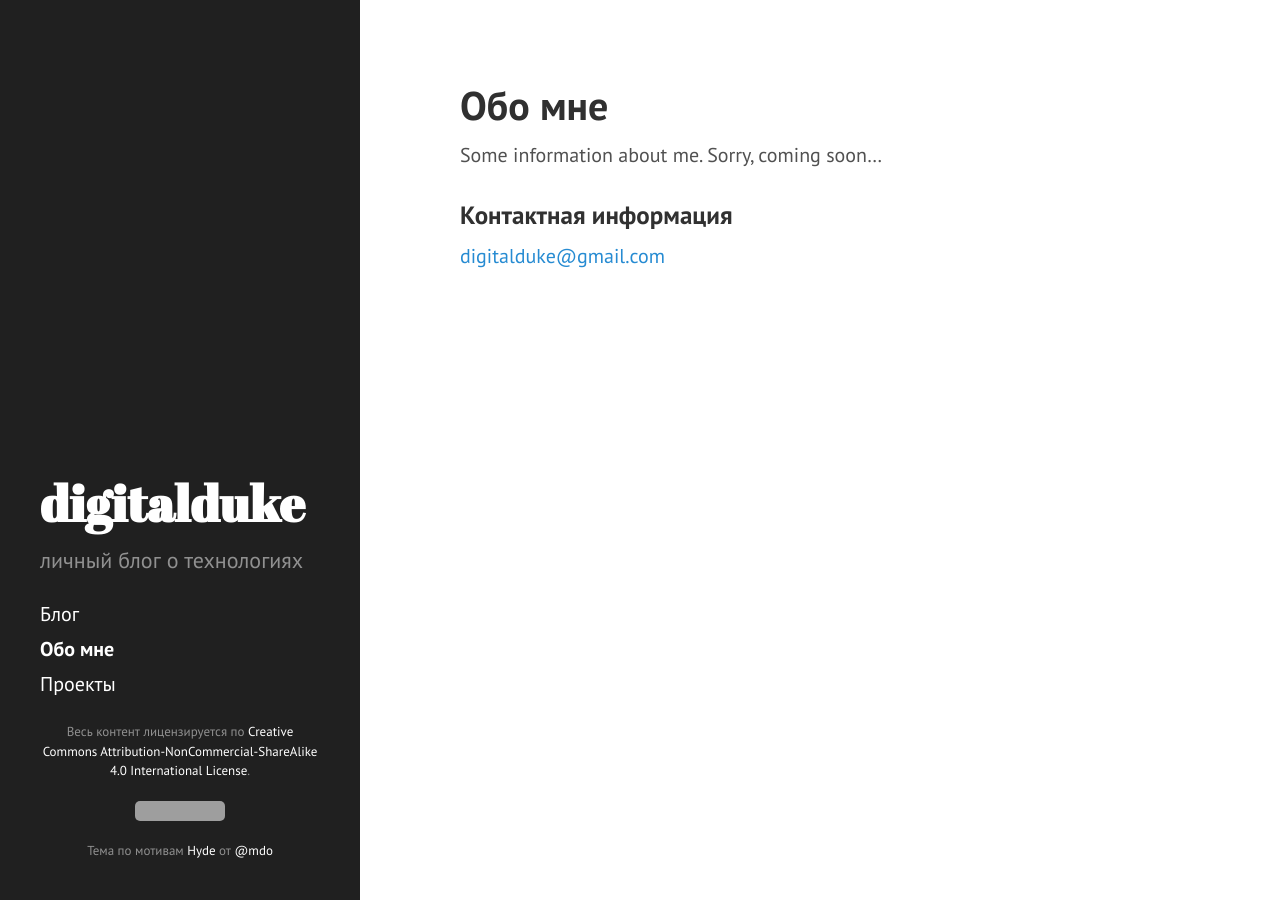
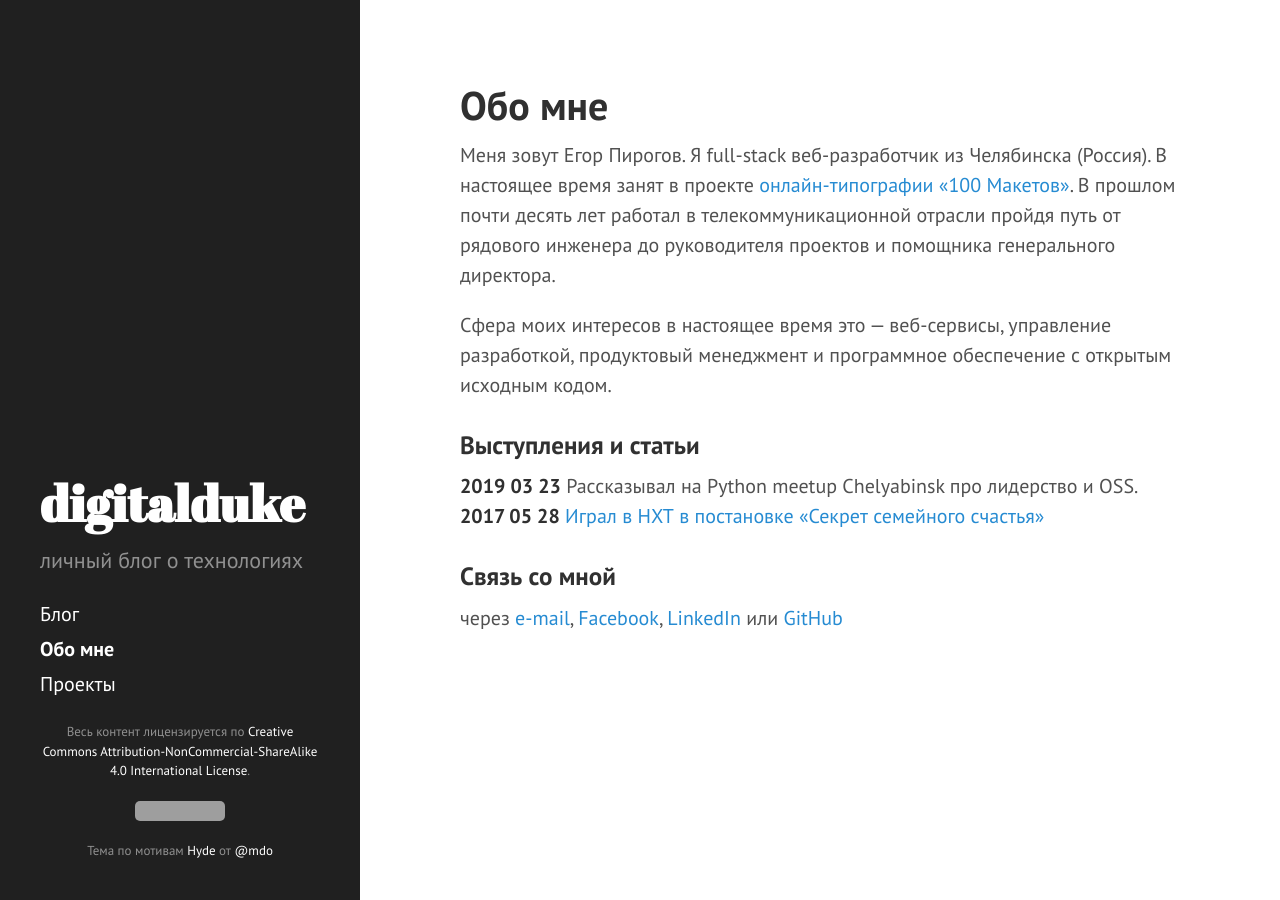
Before and after one commit to digitalduke/digitalduke.github.io, a Jekyll site: the page built from about.md, in a window 1280 px wide. Built offline with Jekyll 4.4.1, drawn with Linux system fonts in a browser that asks for light colours; grey boxes are pictures that could not be loaded.

Commit message:
Updated section "about me"

```diff
--- a/about.md
+++ b/about.md
@@ -4,8 +4,16 @@ title: Обо мне
 permalink: /about/
 ---
 
-Some information about me. Sorry, coming soon...
+Меня зовут Егор Пирогов. Я full-stack веб-разработчик из Челябинска (Россия). В настоящее время занят в проекте [онлайн-типографии «100 Макетов»](https://www.100maketov.ru). В прошлом почти десять лет работал в телекоммуникационной отрасли пройдя путь от рядового инженера до руководителя проектов и помощника генерального директора.
 
-### Контактная информация
+Cфера моих интересов в настоящее время это — веб-сервисы, управление разработкой, продуктовый менеджмент и программное обеспечение с открытым исходным кодом.
 
-[digitalduke@gmail.com](mailto:digitalduke@gmail.com)
+### Выступления и статьи
+
+**2019 03 23** Рассказывал на Python meetup Chelyabinsk про лидерство и OSS.
+**2017 05 28** [Играл в НХТ в постановке «Секрет семейного счастья»](https://www.youtube.com/watch?v=vgsxhxneBcI&t=11s)
+
+### Связь со мной
+
+через [e-mail](mailto:digitalduke@gmail.com), [Facebook](http://fb.com/george.pirogov),
+[LinkedIn](https://www.linkedin.com/in/georgepirogov/) или [GitHub](https://github.com/digitalduke)
```
